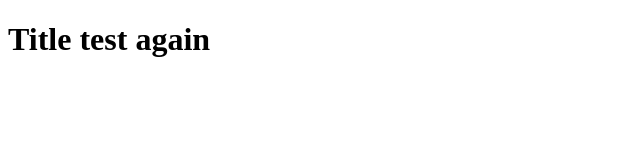
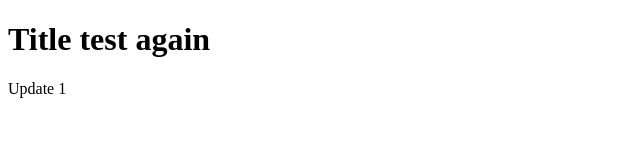
Before and after one commit to attilathepunk/coursera-spa, a plain HTML site: page index.html in a window 1280 px wide. Shown: the full height of the page, 0-640 px from the left. Drawn offline with Linux system fonts and the light colour scheme.

Commit message:
New commit

```diff
--- a/index.html
+++ b/index.html
@@ -5,5 +5,6 @@
 </head>
 <body>
 	<h1>Title test again</h1>
+	<p>Update 1</p>
 </body>
 </html>
```
